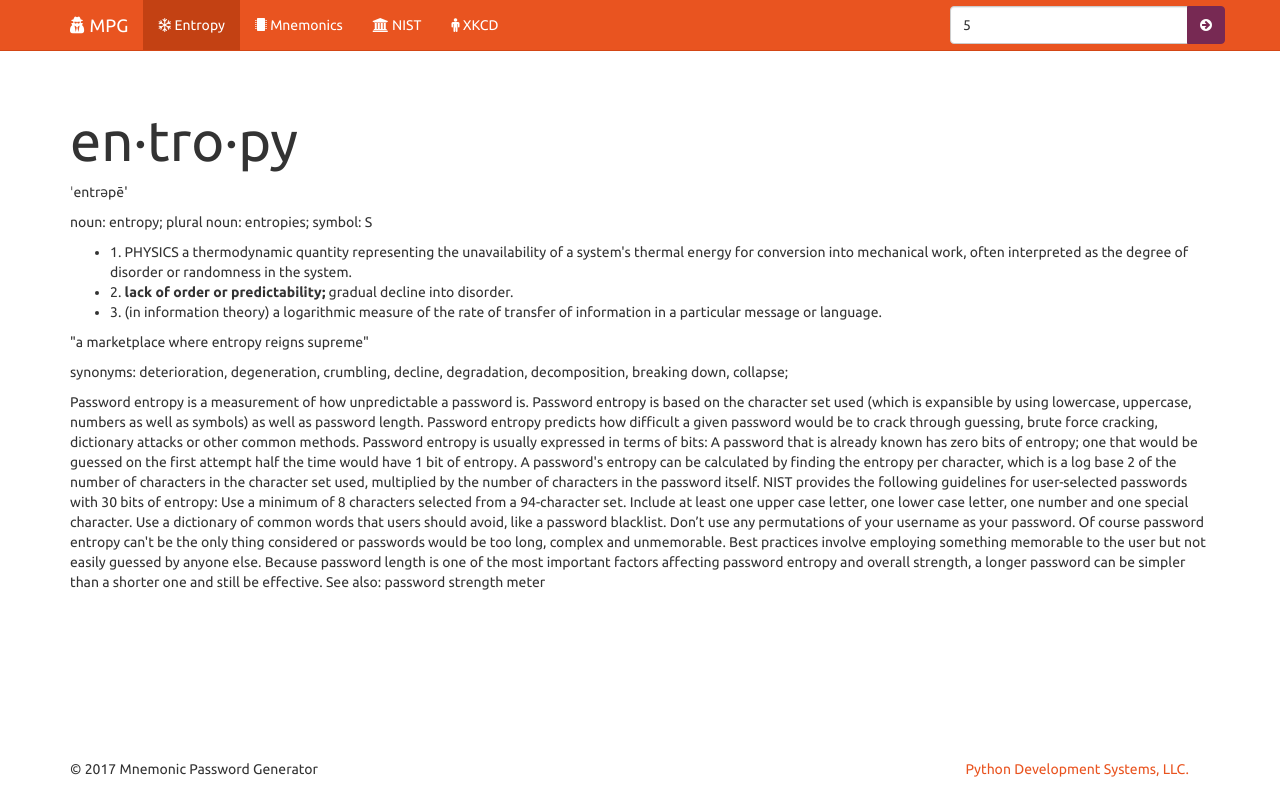
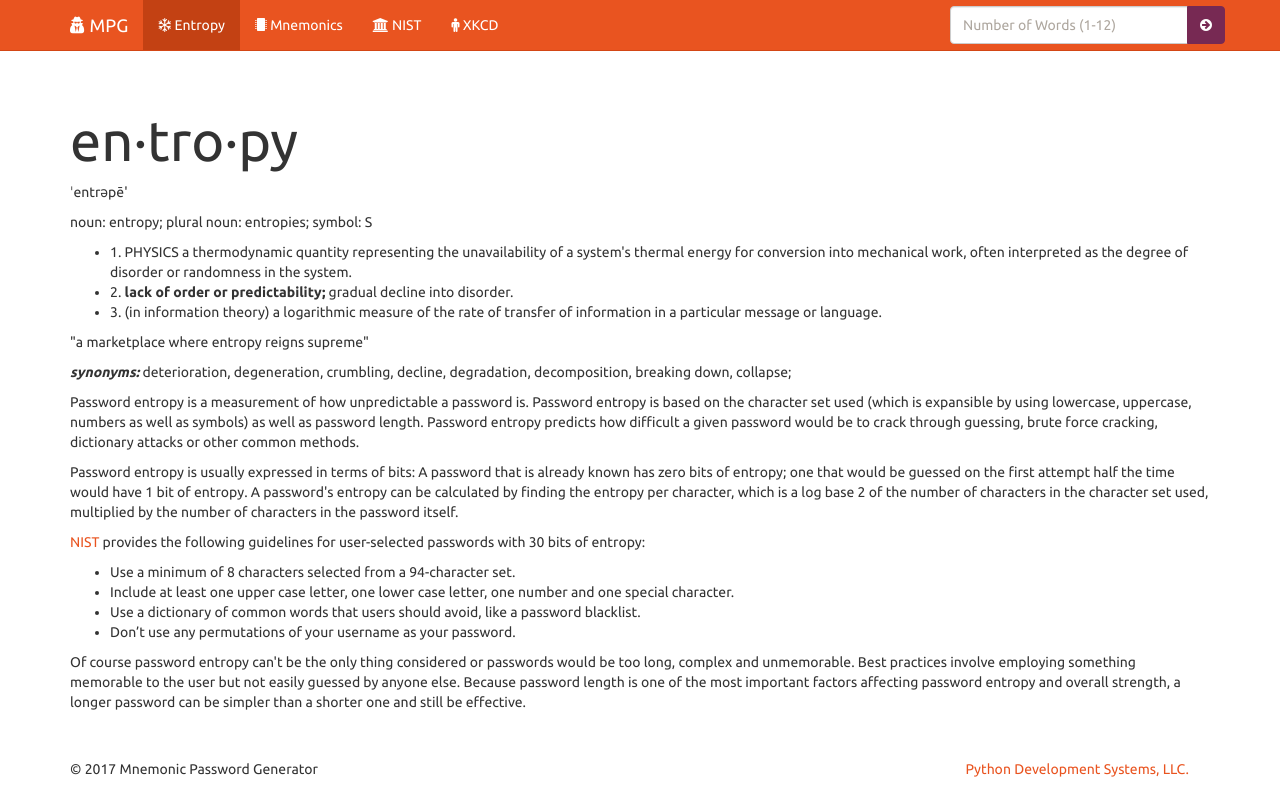
Before and after one commit to craigderington/mnemonic-password-generator, a Flask app: page /entropy in a window 1280 px wide. Run offline with Flask 2, Linux system fonts and the light colour scheme; some libraries are stand-ins or nearby versions; some web fonts are replaced.

Commit message:
Update templates entropy and layout.

```diff
--- a/templates/_layout.html
+++ b/templates/_layout.html
@@ -36,8 +36,6 @@
                                        class="form-control"
                                        {% if request.form %}
                                         value="{{ request.form['num_words'] }}"
-                                       {% else %}
-                                        value="5"
                                        {% endif %}
                                 />
                                 <div class="input-group-btn">
--- a/templates/entropy.html
+++ b/templates/entropy.html
@@ -17,29 +17,33 @@
                     message or language.</li>
             </ul>
         <p>"a marketplace where entropy reigns supreme"</p>
-        <p>synonyms:	deterioration, degeneration, crumbling, decline, degradation, decomposition, breaking down, collapse;</p>
+        <p><strong><i>synonyms:</i></strong> deterioration, degeneration, crumbling, decline, degradation, decomposition, breaking down, collapse;</p>
         </p>
 
 
         <p>
-            Password entropy is a measurement of how unpredictable a password is.
+            Password entropy is a measurement of how unpredictable a password is.  Password entropy is based on the character set used (which is expansible by using lowercase, uppercase, numbers as well as symbols) as well as password length. Password entropy predicts how difficult a given password would be to crack through guessing, brute force cracking, dictionary attacks or other common methods.
+        </p>
+        <p>
+            Password entropy is usually expressed in terms of bits: A password that is already known has zero bits of entropy; one that would be guessed on the first attempt half the time would have 1 bit of entropy. A password's entropy can be calculated by finding the entropy per character, which is a log base 2 of the number of characters in the character set used, multiplied by the number of characters in the password itself.
+        </p>
 
-Password entropy is based on the character set used (which is expansible by using lowercase, uppercase, numbers as well as symbols) as well as password length. Password entropy predicts how difficult a given password would be to crack through guessing, brute force cracking, dictionary attacks or other common methods.
+        <p>
+            <a href="https://www.nist.gov/" target="_blank">NIST</a> provides the following guidelines for user-selected passwords with 30 bits of entropy:
 
+                <ul>
+                    <li>Use a minimum of 8 characters selected from  a 94-character set.</li>
 
-Password entropy is usually expressed in terms of bits: A password that is already known has zero bits of entropy; one that would be guessed on the first attempt half the time would have 1 bit of entropy. A password's entropy can be calculated by finding the entropy per character, which is a log base 2 of the number of characters in the character set used, multiplied by the number of characters
-in the password itself.
+                    <li>Include at least one upper case letter, one lower case letter, one number and one special character.</li>
 
-NIST provides the following guidelines for user-selected passwords with 30 bits of entropy:
+                    <li>Use a dictionary of common words that users should avoid, like a password blacklist.</li>
 
-Use a minimum of 8 characters selected from  a 94-character set.
-Include at least one upper case letter, one lower case letter, one number and one special character.
-Use a dictionary of common words that users should avoid, like a password blacklist.
-Don’t use any permutations of your username as your password.
-Of course password entropy can't be the only thing considered or passwords would be too long, complex and unmemorable. Best practices involve employing something memorable to the user but not easily guessed by anyone else. Because password length is one of the most important factors affecting password entropy and overall strength, a longer password can be simpler than a shorter one and still be effective.
+                    <li>Don’t use any permutations of your username as your password.</li>
 
-See also: password strength meter
+                </ul>
         </p>
+
+        <p>Of course password entropy can't be the only thing considered or passwords would be too long, complex and unmemorable. Best practices involve employing something memorable to the user but not easily guessed by anyone else. Because password length is one of the most important factors affecting password entropy and overall strength, a longer password can be simpler than a shorter one and still be effective.</p>
 
     </div>
 
```
